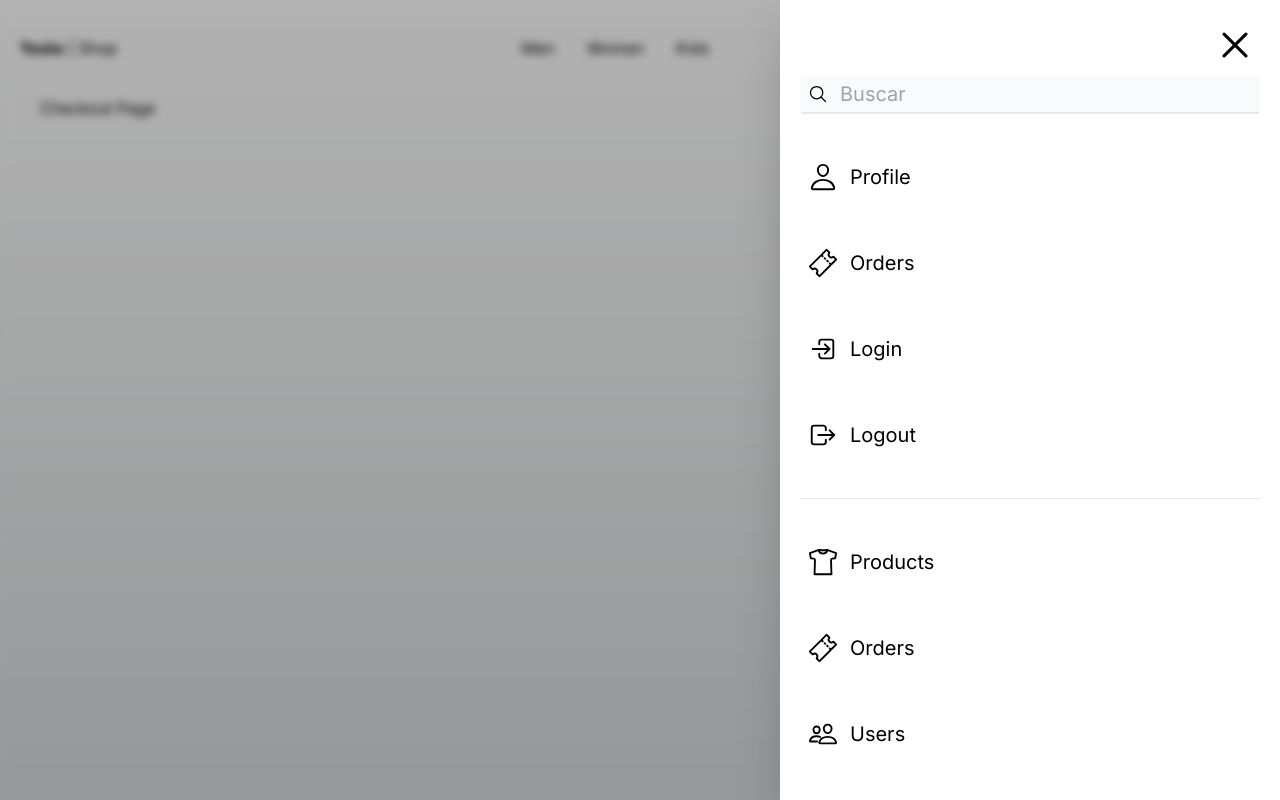
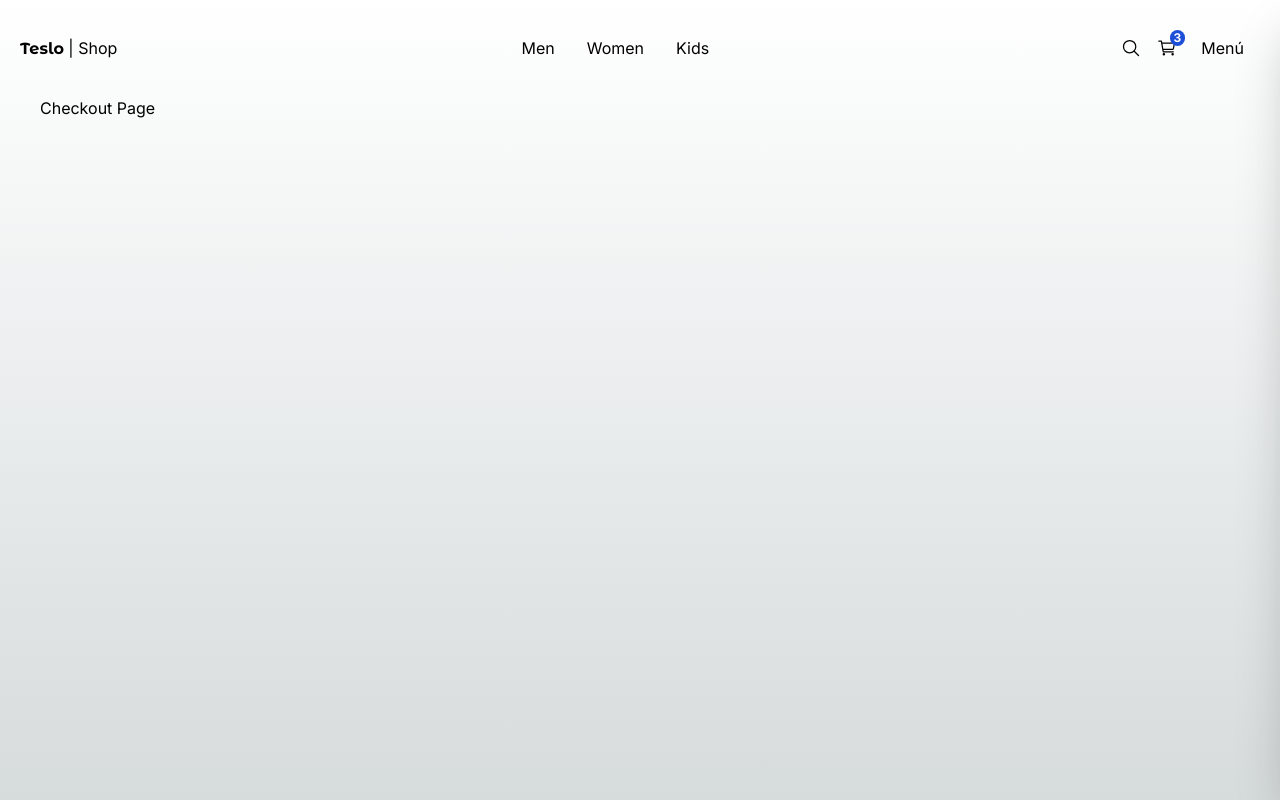
Before and after one commit to MemoSan27/next-teslo, a Next.js app: page /checkout in a window 1280 px wide. Built offline with nearby package versions, Linux system fonts and the light colour scheme.

Commit message:
zustand installed

```diff
--- a/package.json
+++ b/package.json
@@ -9,10 +9,12 @@
     "lint": "next lint"
   },
   "dependencies": {
+    "clsx": "^2.1.0",
     "next": "14.1.4",
     "react": "^18",
     "react-dom": "^18",
-    "react-icons": "^5.0.1"
+    "react-icons": "^5.0.1",
+    "zustand": "^4.5.2"
   },
   "devDependencies": {
     "@types/node": "^20",
--- a/src/components/ui/sidebar/Sidebar.tsx
+++ b/src/components/ui/sidebar/Sidebar.tsx
@@ -1,36 +1,59 @@
 'use client'
 
+import { useUIStore } from "@/store"
+import clsx from "clsx"
 import Link from "next/link"
 import { IoCloseOutline, IoLogInOutline, IoLogOutOutline, IoPeopleOutline, IoPersonOutline, IoSearchOutline, IoShirtOutline, IoTicketOutline } from "react-icons/io5"
 
 export const Sidebar = () => {
+
+    const isSideMenuOpen = useUIStore( store => store.isSideMenuOpen );
+    const closeMenu = useUIStore( store => store.closeSideMenu );
+
+
   return (
     <div>
 
         {/* Black background */}
+        {
+            isSideMenuOpen && (
                 <div
                     className="fixed top-0 left-0 w-screen h-screen z-10 bg-black opacity-30"
                 >
 
                 </div>
+            )
+        }
 
         {/* Blur */}
+        {
+            isSideMenuOpen && (
                 <div
+                    onClick={ closeMenu }
                     className="fade-in fixed top-0 left-0 w-screen h-screen z-10 backdrop-filter backdrop-blur-sm"
                 >
 
                 </div>
 
+            )
+        }
+
         {/* Sidemenu */}
 
         <nav
-            //TODO: efecto slide
-            className="fixed p-5 right-0 top-0 w-[500px] h-screen bg-white z-20 shadow-2xl transform transition-all duration-300"
+            className={
+                clsx(
+                    "fixed p-5 right-0 top-0 w-[500px] h-screen bg-white z-20 shadow-2xl transform transition-all duration-300",
+                    {
+                        "translate-x-full": !isSideMenuOpen
+                    }
+                )
+            }
         >
             <IoCloseOutline
                 size={50}
                 className="absolute top-5 right-5 cursor-pointer"
-                onClick={ () => console.log('click')}
+                onClick={ closeMenu }
             />
 
             {/* Input */}
--- a/src/components/ui/top-menu/TopMenu.tsx
+++ b/src/components/ui/top-menu/TopMenu.tsx
@@ -1,9 +1,15 @@
+'use client'
+
 import Link from 'next/link';
 import { IoSearchOutline, IoCartOutline} from 'react-icons/io5';
 
 import { titleFont } from '@/config/fonts'
+import { useUIStore } from '@/store';
 
 export const TopMenu = () => {
+
+    const openMenu = useUIStore( store => store.openSideMenu );
+
   return (
     <nav className='flex p-5 justify-between items-center w-full'>
 
@@ -58,6 +64,7 @@
 
             <button
                 className='m-2 p-2 rounded-md transition-all hover:bg-gray-100'
+                onClick={ openMenu }
             >
                 Menú
             </button>
--- /dev/null
+++ b/src/store/index.ts
@@ -0,0 +1 @@
+export * from './ui/ui-store'
--- /dev/null
+++ b/src/store/ui/ui-store.ts
@@ -0,0 +1,14 @@
+import { create } from 'zustand'
+
+interface State{
+    isSideMenuOpen: boolean;
+    openSideMenu: () => void;
+    closeSideMenu: () => void;
+}
+
+export const useUIStore = create<State>()((set) => ({
+  isSideMenuOpen: false,
+
+  openSideMenu: () => set({ isSideMenuOpen: true}),
+  closeSideMenu: () => set({ isSideMenuOpen: false}),
+}))
```
Also changed, not shown: 1 other file (tests, documents, lock files or other folders). Lines whose indentation alone changed are shown as unchanged.
